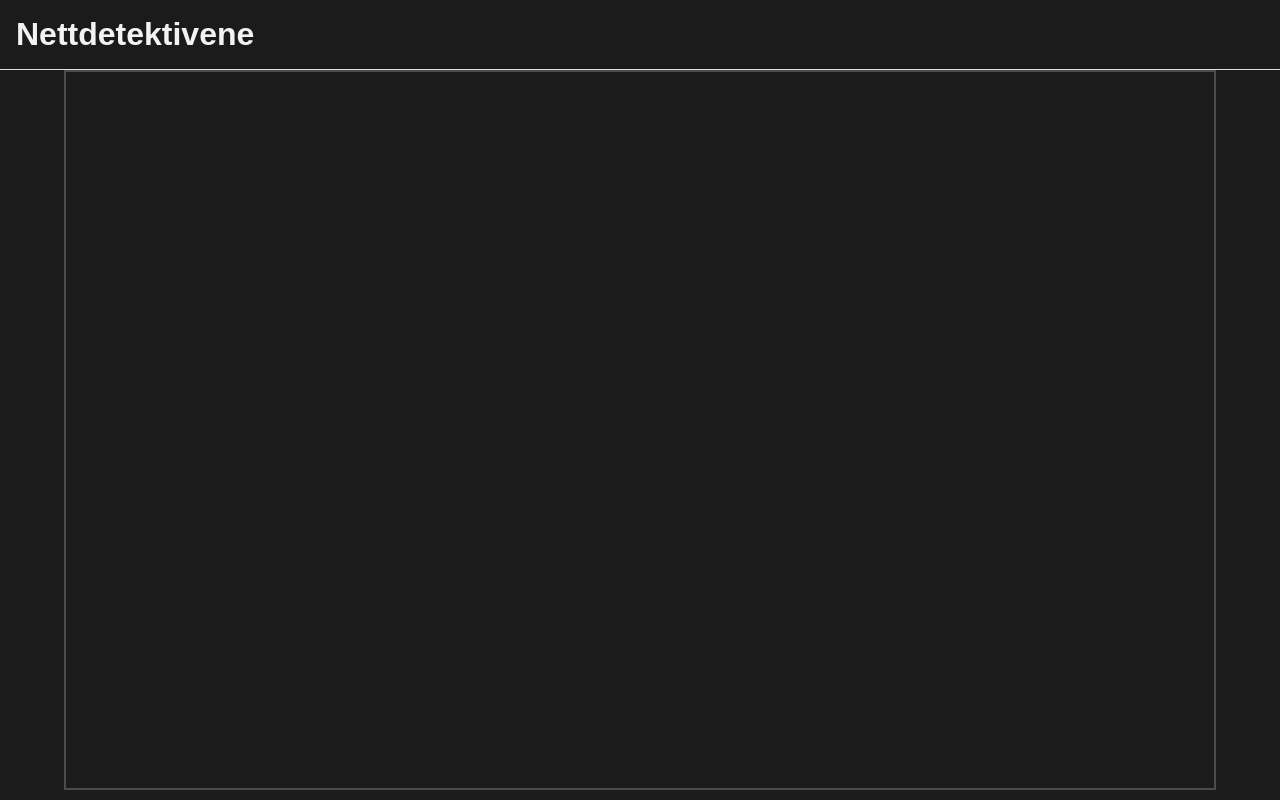
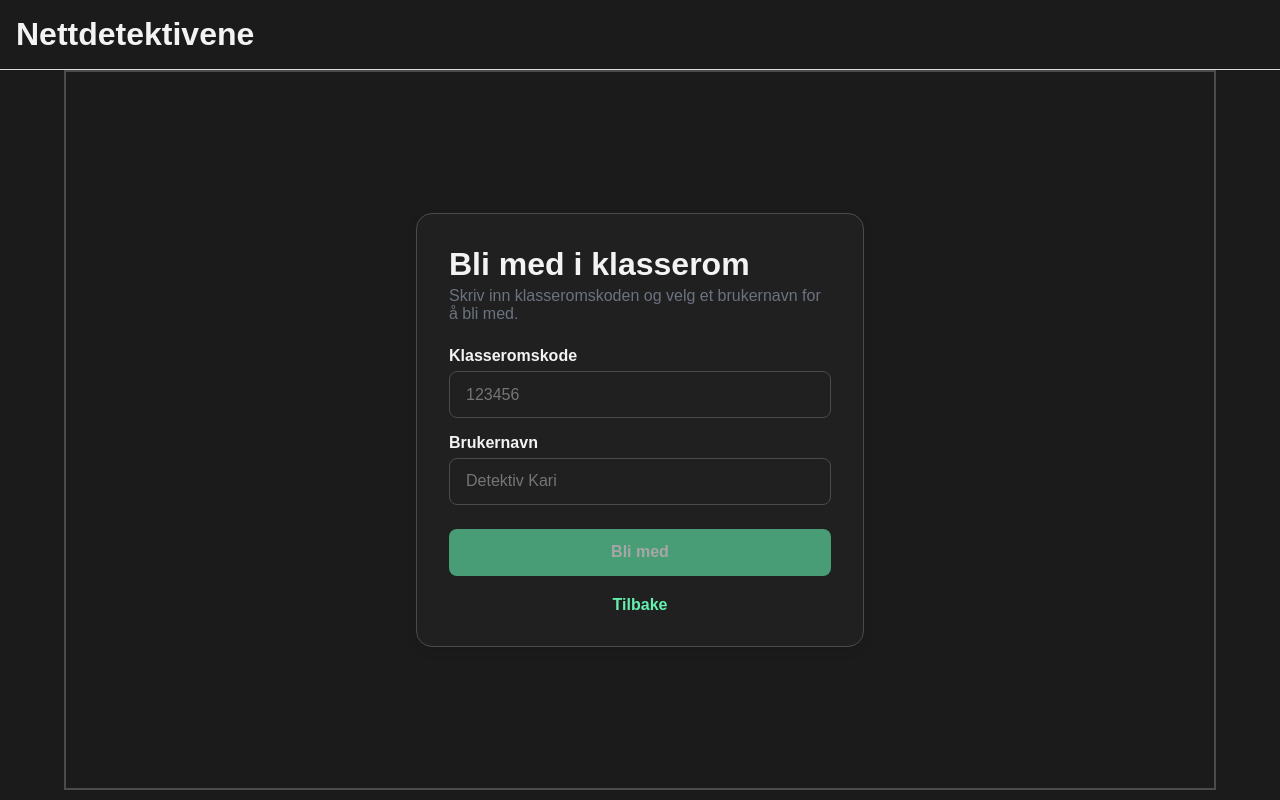
Before and after one commit to moss-flower/nettdetektivene-systemutvkling2, a Nuxt app in the folder frontend/: page /join in a window 1280 px wide. Before the commit this address had no page. Built offline with nearby package versions, Linux system fonts and the light colour scheme.

Commit message:
feat(frontend): created join page

```diff
--- /dev/null
+++ b/frontend/app/pages/join.vue
@@ -0,0 +1,158 @@
+<script setup lang="ts">
+import TextInput from "~/components/ui/TextInput.vue";
+
+//Holds input variables
+const classroomCode = ref("");
+const username = ref("");
+
+//Holds validity of fields
+const classroomCodeValid = ref(false);
+const usernameValid = ref(false);
+
+//Error display
+const formError = ref("");
+
+//REGEX restricts input
+const classroomCodePattern = /^\d{6}$/;
+
+//Dynamically checks if credentials are valid
+const formValid = computed(() =>
+  classroomCodeValid.value && usernameValid.value
+);
+
+//Temporary placeholder
+function handleJoinClassroom() {
+  formError.value = "";
+
+  if (!formValid.value) {
+    formError.value = "Please enter a valid 6-digit classroom code and username.";
+    return;
+  }
+
+  console.log("Join classroom payload:", {
+    classroomCode: classroomCode.value,
+    username: username.value,
+  });
+}
+</script>
+
+<template>
+  <section class="joinPage">
+    <div class="joinCard">
+      <h1 class="title">Bli med i klasserom</h1>
+      <p class="subtitle">
+        Skriv inn klasseromskoden og velg et brukernavn for å bli med.
+      </p>
+
+      <form class="joinForm" @submit.prevent="handleJoinClassroom">
+        <TextInput
+          name="classroomCode"
+          label="Klasseromskode"
+          placeholder="123456"
+          :required="true"
+          :pattern="classroomCodePattern"
+          :minLength="6"
+          :maxLength="6"
+          @update:modelValue="classroomCode = $event"
+          @update:isValid="classroomCodeValid = $event"
+        />
+
+        <TextInput
+          name="username"
+          label="Brukernavn"
+          placeholder="Detektiv Kari"
+          :required="true"
+          :minLength="3"
+          :maxLength="20"
+          @update:modelValue="username = $event"
+          @update:isValid="usernameValid = $event"
+        />
+
+        <button type="submit" class="joinButton" :disabled="!formValid">
+          Bli med
+        </button>
+
+        <p v-if="formError" class="formError">{{ formError }}</p>
+      </form>
+
+      <p class="backText">
+        <NuxtLink to="/" class="backLink">Tilbake</NuxtLink>
+      </p>
+    </div>
+  </section>
+</template>
+
+<style scoped>
+.joinPage {
+  height: 100%;
+  width: 100%;
+  display: flex;
+  align-items: center;
+  justify-content: center;
+  padding: var(--space-4);
+  background: var(--bg);
+}
+
+.joinCard {
+  width: 100%;
+  max-width: 28rem;
+  background: var(--surface);
+  border: 1px solid var(--border);
+  border-radius: 1rem;
+  box-shadow: var(--shadow);
+  padding: 2rem;
+}
+
+.title {
+  font-size: 2rem;
+  font-weight: 800;
+  margin-bottom: 0.25rem;
+  color: var(--text);
+}
+
+.subtitle {
+  color: var(--muted);
+  margin-bottom: 1.5rem;
+}
+
+.joinForm {
+  display: flex;
+  flex-direction: column;
+  gap: 1rem;
+}
+
+.joinButton {
+  margin-top: 0.5rem;
+  padding: 0.9rem 1rem;
+  border: none;
+  border-radius: var(--radius);
+  background: var(--primary);
+  color: white;
+  font-weight: 700;
+  cursor: pointer;
+}
+
+.joinButton:hover:not(:disabled) {
+  background: var(--primary-hover);
+}
+
+.joinButton:disabled {
+  opacity: 0.6;
+  cursor: not-allowed;
+}
+
+.formError {
+  color: var(--danger);
+  font-size: 0.9rem;
+}
+
+.backText {
+  margin-top: 1.25rem;
+  text-align: center;
+}
+
+.backLink {
+  color: var(--primary);
+  font-weight: 700;
+}
+</style>
```
